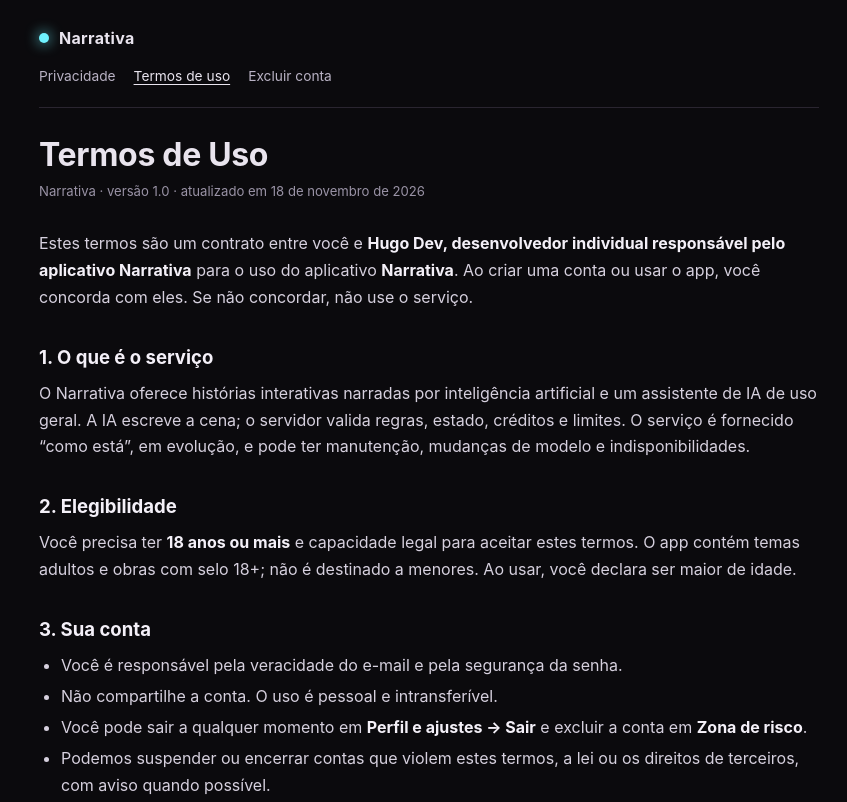
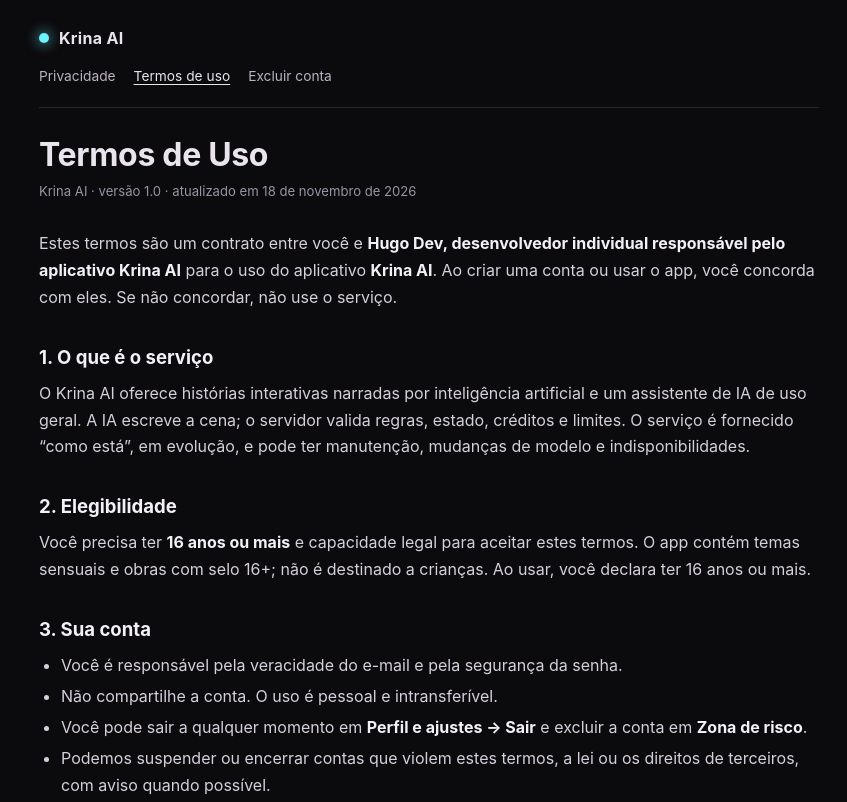
Before and after one commit to hugo01dev/narrativa-legal, a plain HTML site: page termos.html in a window 1280 px wide. Shown: the top 802 px of the page, without its empty margins (211-1058 px from the left). Drawn offline with Linux system fonts and the light colour scheme.

Commit message:
legal: publica termos.html

```diff
--- a/termos.html
+++ b/termos.html
@@ -3,8 +3,8 @@
 <head>
 <meta charset="utf-8">
 <meta name="viewport" content="width=device-width, initial-scale=1">
-<title>Termos de Uso · Narrativa</title>
-<meta name="description" content="Regras de uso do Narrativa: conta, 18+, créditos, assinaturas, conteúdo de IA e condutas proibidas.">
+<title>Termos de Uso · Krina AI</title>
+<meta name="description" content="Regras de uso do Krina AI: conta, 16+, créditos, assinaturas, conteúdo de IA e condutas proibidas.">
 <meta name="robots" content="index, follow">
 <style>
   :root { color-scheme: dark; }
@@ -68,28 +68,28 @@
 <body>
 <div class="wrap">
   <header class="site">
-    <a class="brand" href="./"><span class="dot" aria-hidden="true"></span>Narrativa</a>
+    <a class="brand" href="./"><span class="dot" aria-hidden="true"></span>Krina AI</a>
     <nav class="legal" aria-label="Documentos legais"><a href="./privacidade.html">Privacidade</a><a href="./termos.html" aria-current="page">Termos de uso</a><a href="./exclusao.html">Excluir conta</a></nav>
   </header>
   <main>
 
     <h1>Termos de Uso</h1>
-    <p class="meta">Narrativa · versão 1.0 · atualizado em 18 de novembro de 2026</p>
+    <p class="meta">Krina AI · versão 1.0 · atualizado em 18 de novembro de 2026</p>
 
-    <p>Estes termos são um contrato entre você e <strong>Hugo Dev, desenvolvedor individual responsável pelo aplicativo Narrativa</strong> para o uso
-    do aplicativo <strong>Narrativa</strong>. Ao criar uma conta ou usar o app, você
+    <p>Estes termos são um contrato entre você e <strong>Hugo Dev, desenvolvedor individual responsável pelo aplicativo Krina AI</strong> para o uso
+    do aplicativo <strong>Krina AI</strong>. Ao criar uma conta ou usar o app, você
     concorda com eles. Se não concordar, não use o serviço.</p>
 
     <h2>1. O que é o serviço</h2>
-    <p>O Narrativa oferece histórias interativas narradas por inteligência artificial e
+    <p>O Krina AI oferece histórias interativas narradas por inteligência artificial e
     um assistente de IA de uso geral. A IA escreve a cena; o servidor valida regras,
     estado, créditos e limites. O serviço é fornecido “como está”, em evolução, e pode ter
     manutenção, mudanças de modelo e indisponibilidades.</p>
 
     <h2>2. Elegibilidade</h2>
-    <p>Você precisa ter <strong>18 anos ou mais</strong> e capacidade legal para aceitar
-    estes termos. O app contém temas adultos e obras com selo 18+; não é destinado a
-    menores. Ao usar, você declara ser maior de idade.</p>
+    <p>Você precisa ter <strong>16 anos ou mais</strong> e capacidade legal para aceitar
+    estes termos. O app contém temas sensuais e obras com selo 16+; não é destinado a
+    crianças. Ao usar, você declara ter 16 anos ou mais.</p>
 
     <h2>3. Sua conta</h2>
     <ul>
@@ -205,7 +205,7 @@
 
   </main>
   <footer class="site">
-    <p>Narrativa · versão 1.0 · atualizado em 18 de novembro de 2026</p>
+    <p>Krina AI · versão 1.0 · atualizado em 18 de novembro de 2026</p>
     <p>Contato: <a href="mailto:azydiumsuporte@gmail.com">azydiumsuporte@gmail.com</a></p>
   </footer>
 </div>
```
